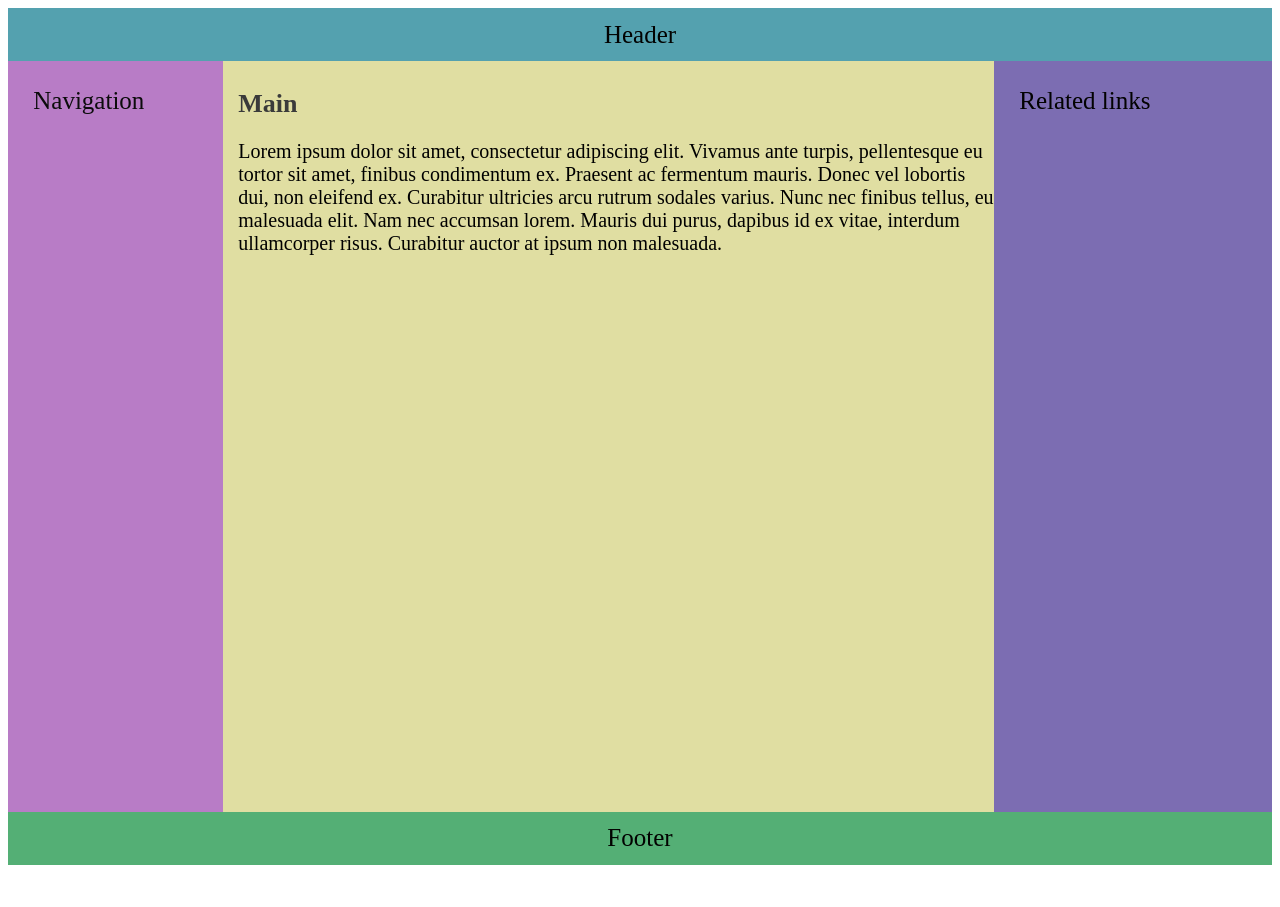
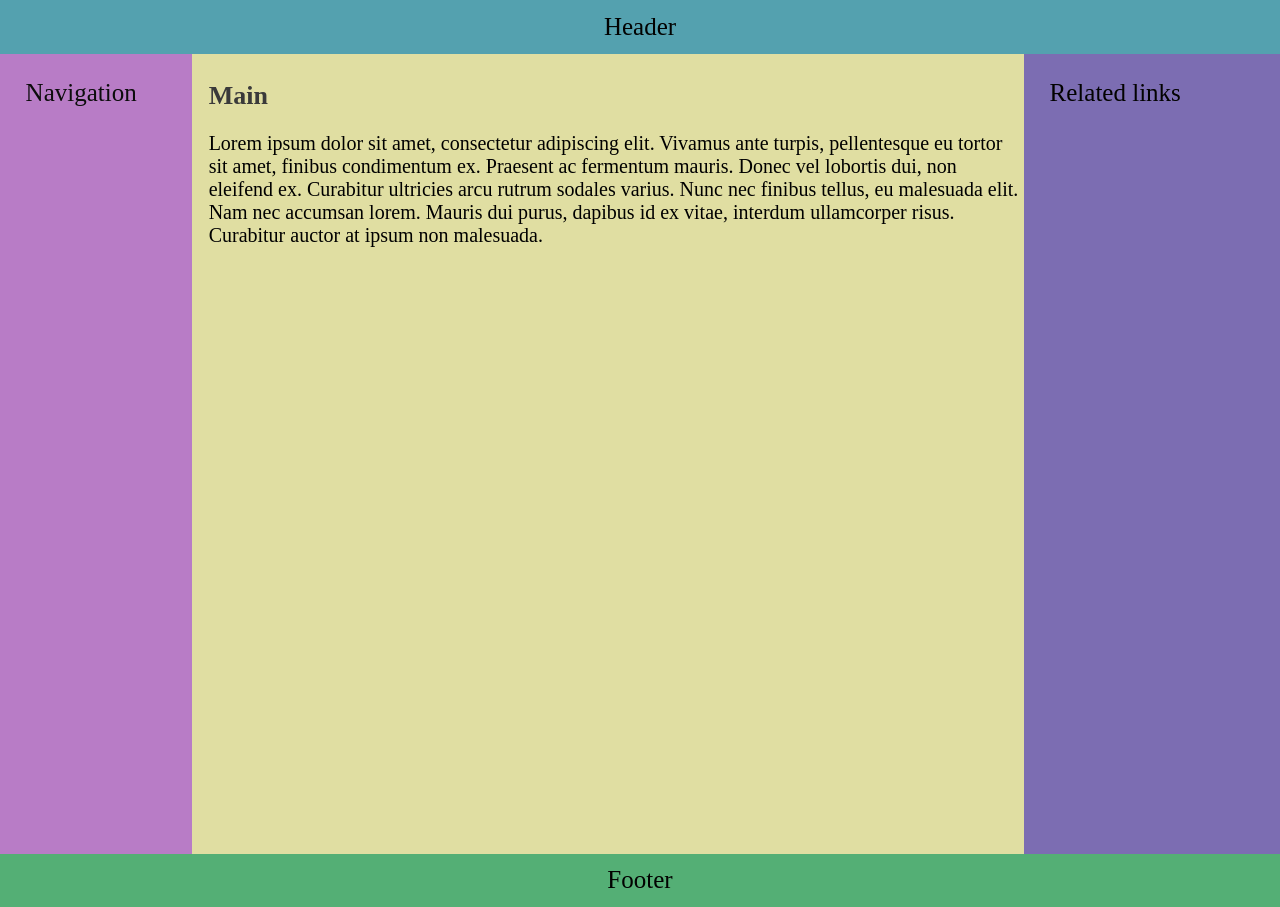
Before and after one commit to ssshnabel/Learning-tasks, a plain HTML site: page Task2/flex/index.html in a window 1280 px wide. Before the commit the page ends 873 px from the top, so only its background shows below. Drawn offline with Linux system fonts and the light colour scheme.

Commit message:
Flex has updated

```diff
--- a/Task2/flex/index.html
+++ b/Task2/flex/index.html
@@ -7,25 +7,25 @@
     <link rel="stylesheet" href="./style.css">
   </head>
   <body>
-    <div class="container">
-      <header class="container__header">
-        Header
+    <div class="wrapper">
+      <header class="wrapper-header">
+        <span>Header</span>
       </header>
-      <div class="container__wrapper">
-        <nav class="container__wrapper-navigation">
-          Navigation
+      <div class="wrapper__container">
+        <nav class="wrapper__container-navbar">
+          <span>Navigation</span>
         </nav>
-        <main class="container__wrapper__main">
+        <main class="wrapper__container__main">
           <h1>Main</h1>
-          <p class="container__wrapper__main-text">Lorem ipsum dolor sit amet, consectetur adipiscing elit. Vivamus ante turpis, pellentesque eu tortor sit amet, finibus condimentum ex. Praesent ac fermentum mauris. Donec vel lobortis dui, non eleifend ex. Curabitur ultricies arcu rutrum sodales varius. Nunc nec finibus tellus, eu malesuada elit. Nam nec accumsan lorem. Mauris dui purus, dapibus id ex vitae, interdum ullamcorper risus. Curabitur auctor at ipsum non malesuada.
+          <p class="wrapper__container__main-text">Lorem ipsum dolor sit amet, consectetur adipiscing elit. Vivamus ante turpis, pellentesque eu tortor sit amet, finibus condimentum ex. Praesent ac fermentum mauris. Donec vel lobortis dui, non eleifend ex. Curabitur ultricies arcu rutrum sodales varius. Nunc nec finibus tellus, eu malesuada elit. Nam nec accumsan lorem. Mauris dui purus, dapibus id ex vitae, interdum ullamcorper risus. Curabitur auctor at ipsum non malesuada.
           </p>
         </main>
-        <div class="container__wrapper-relatedLinks">
-          Related links
+        <div class="wrapper__container-relatedLinks">
+          <span>Related links</span>
         </div>
       </div>
-      <footer class="container__footer">
-        Footer
+      <footer class="wrapper-footer">
+        <span>Footer</span>
       </footer>
     </div>
   </body>
--- a/Task2/flex/style.css
+++ b/Task2/flex/style.css
@@ -1,88 +1,112 @@
+body {
+  margin: 0;
+  padding: 0;
+  display: flex;
+  justify-content: center;
+  height: 100vh;
+}
+
 h1{
   font-size: 28px;
   color: rgb(58, 58, 58);
   margin-left: 2%;
 }
 
-.container {
+.wrapper {
   display: flex;
   flex-direction: column;
   align-items: stretch;
+  align-items: center;
 }
 
-.container__header {
+.wrapper-header {
+  display: flex;
+  justify-content: center;
+  align-items: center;
+  width: 100%;
   padding: 2% 0;
   background-color: rgb(84, 161, 175);
   color: rgb(2, 2, 1);
-  text-align: center;
   font-size: 28px;
 }
 
-.container__wrapper{
+.wrapper__container{
   display: flex;
   flex-direction: column;
   align-items: stretch;
   justify-content: space-between;
 }
 
-.container__wrapper-navigation {
+.wrapper__container-navbar {
   padding: 2% 0;
   background-color: rgb(184, 124, 198);
   color: rgb(12, 12, 12);
   font-size: 28px;
   padding-left: 2%;
+  box-sizing: border-box;
+  display: flex;
+  justify-content: start;
+  align-items: baseline;
 }
 
-.container__wrapper__main {
+.wrapper__container__main {
   padding: 2% 0;
   background-color: rgb(224, 222, 162);
-  min-height: 600px;
+  height: 100vh;
   justify-content: flex-start;
   display: flex;
   flex-direction: column;
-  justify-content: flex-start;
+  box-sizing: border-box;
 }
 
-.container__wrapper__main-text{
+.wrapper__container__main-text{
   font-size: 20px;
   padding-left: 2%;
 }
 
-.container__wrapper-relatedLinks {
+.wrapper__container-relatedLinks {
   padding: 2% 0;
   background-color: rgb(124, 109, 178);
   color: rgb(2, 2, 1);
   min-width: 100%;
   font-size: 28px;
   padding-left: 2%;
+  box-sizing: border-box;
+  display: flex;
+  justify-content: start;
+  align-items: baseline;
 }
 
-.container__footer {
+.wrapper-footer {
   padding: 2% 0;
   background-color: rgb(84, 175, 117);
   color: rgb(2, 2, 1);
   text-align: center;
   font-size: 28px;
+  display: flex;
+  justify-content: center;
+  align-items: center;
+  min-width: 100%;
 }
 
 @media all and (min-width: 520px){
-  .container__header {
+  .wrapper-header {
     font-size: 30px;
   }
 
-  .container__wrapper-navigation {
+  .wrapper__container-navbar {
     font-size: 30px;
   }
 
-  .container__wrapper__main-text {
+  .wrapper__container__main-text {
     font-size: 18px;
   }
 
-  .container__wrapper-relatedLinks {
+  .wrapper__container-relatedLinks {
     font-size: 30px;
   }
 
-  .container__footer {
+  .wrapper-footer {
     font-size: 30px;
   }
 }
@@ -95,36 +119,35 @@ h1{
     margin-bottom: 1px;
   }
 
-  .container__wrapper{
+  .wrapper__container{
     flex-direction: row;
     justify-content: space-between;
   }
 
-  .container__header {
+  .wrapper-header {
     font-size: 25px;
     padding: 1% 0;
   }
 
-  .container__wrapper-navigation {
+  .wrapper__container-navbar {
     font-size: 25px;
     min-width: 15%;
   }
 
-  .container__wrapper__main {
+  .wrapper__container__main {
     min-width: 60%;
-    min-height: 700px;
   }
 
-  .container__wrapper__main-text {
+  .wrapper__container__main-text {
     font-size: 20px;
   }
 
-  .container__wrapper-relatedLinks {
+  .wrapper__container-relatedLinks {
     font-size: 25px;
     min-width: 20%;
   }
 
-  .container__footer {
+  .wrapper-footer {
     font-size: 25px;
     padding: 1% 0;
   }
```
